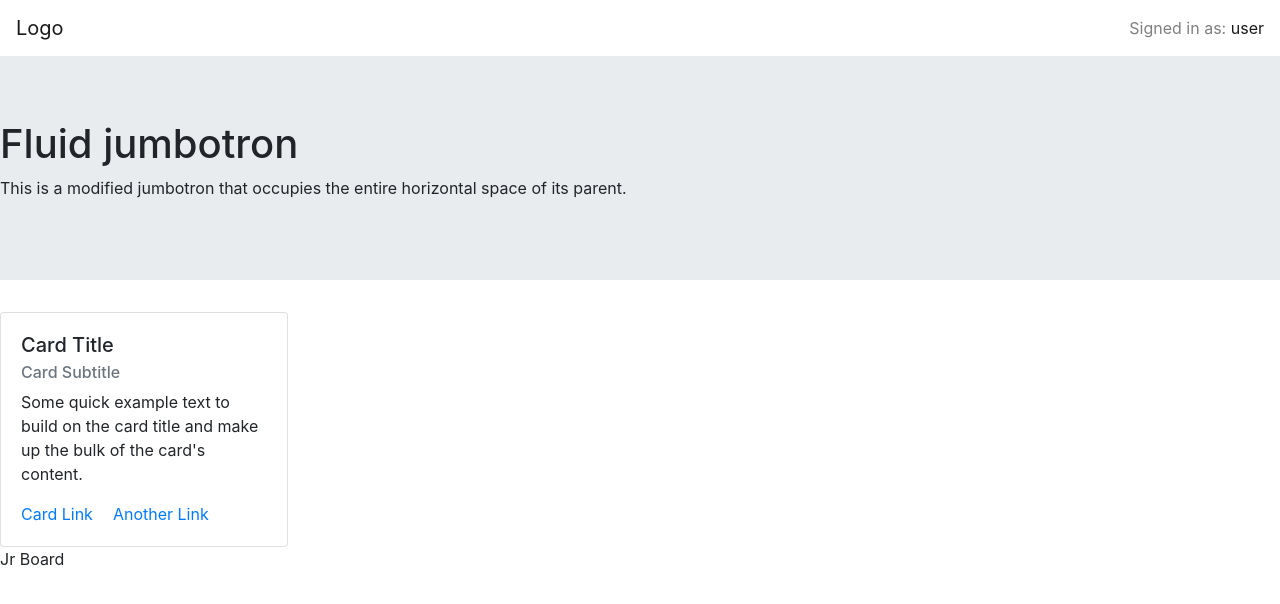
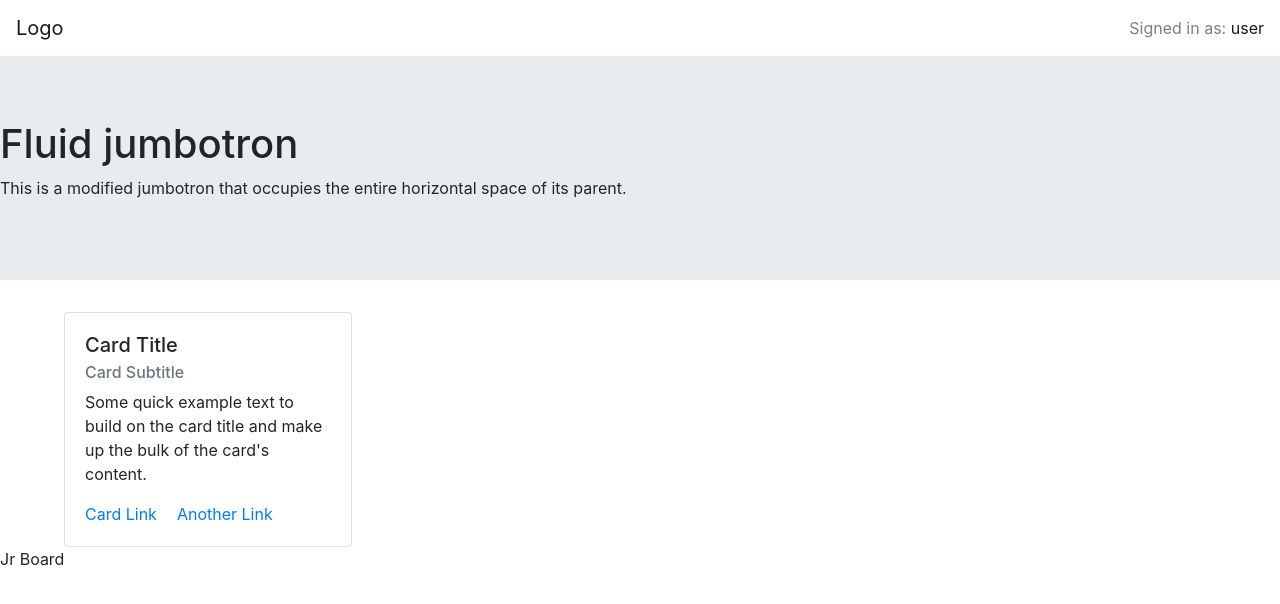
Before and after one commit to gijp-technologies/junior-board, a React (Create React App) app: page / in a window 1280 px wide. Shown: the top 604 px of the page. Built offline with nearby package versions, Linux system fonts and the light colour scheme.

Commit message:
card style started

```diff
--- a/src/components/Cards/Cards.js
+++ b/src/components/Cards/Cards.js
@@ -1,5 +1,6 @@
 import React, { Component } from 'react'
 import Card from "react-bootstrap/Card";
+import './Style.css';
 
 class Juniors extends Component {
 
@@ -12,7 +13,7 @@ class Juniors extends Component {
 
     render() {
         return (
-            <Card style={{ width: '18rem' }}>
+            <Card className="Card" style={{ width: '18rem' }}>
                 <Card.Body>
                     <Card.Title>Card Title</Card.Title>
                     <Card.Subtitle className="mb-2 text-muted">Card Subtitle</Card.Subtitle>
--- /dev/null
+++ b/src/components/Cards/Style.css
@@ -0,0 +1,3 @@
+.card{
+    margin-left: 5%;
+}
```
Also changed, not shown: src/Pages/Main.js (indentation only).
